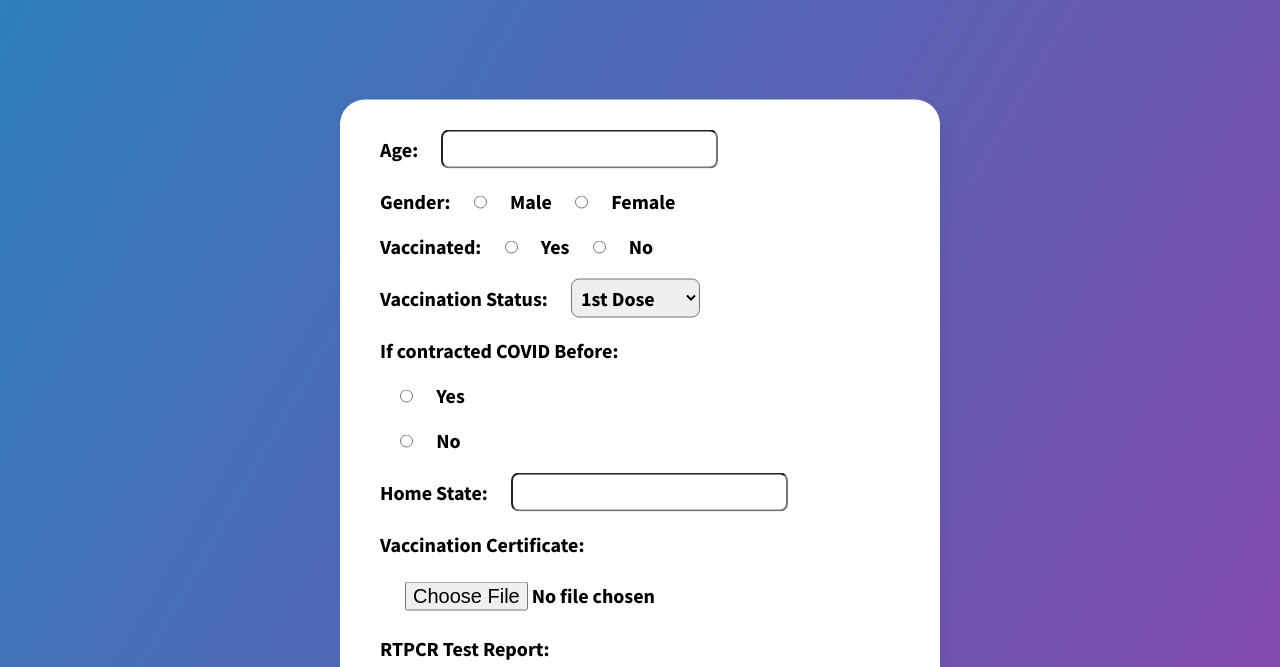
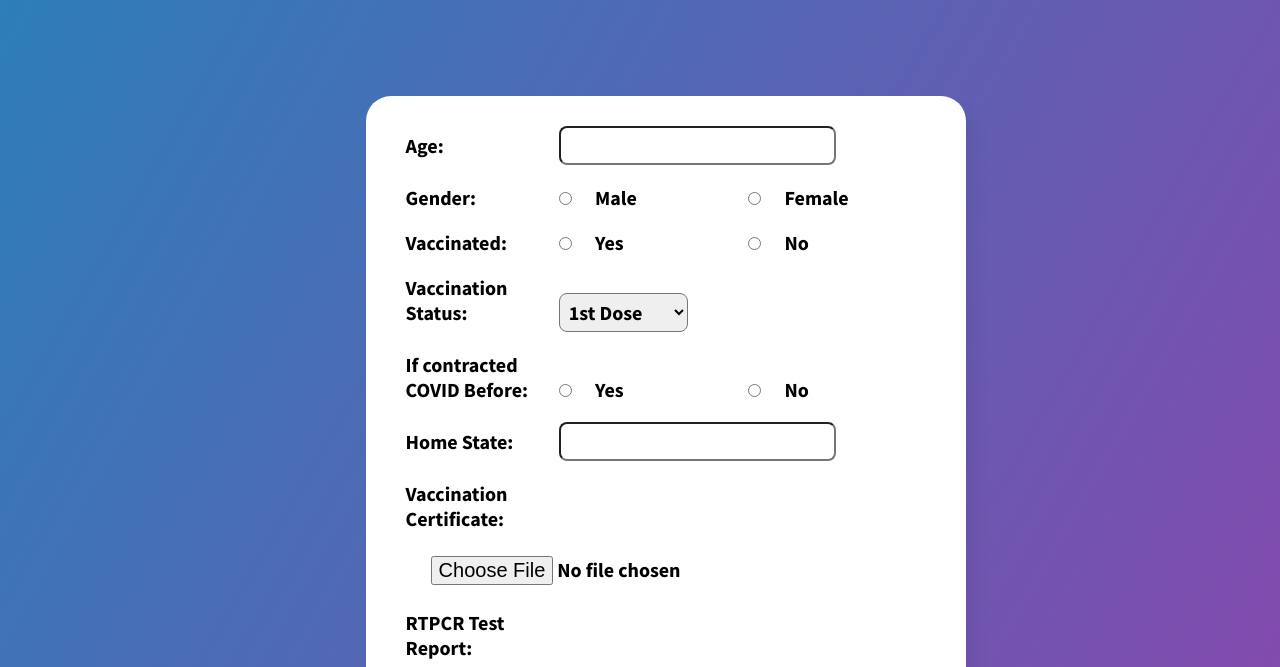
Before and after one commit to KeeganC09/JavaScript-Mini-Project, a plain HTML site: page Frontend/index.html in a window 1280 px wide. Both pictures are taken after a click on the button "Next". Shown: the part 133-800 px from the top of the page. Drawn offline with nearby package versions, Linux system fonts and the light colour scheme.

Commit message:
Frontend Changes

```diff
--- a/Frontend/assets/style.css
+++ b/Frontend/assets/style.css
@@ -18,6 +18,8 @@ form input, form select{
 
 form label{
     font-size: 20px;
+    display: inline-block;
+    width: 130px;
 }
 
 #part1{
@@ -40,8 +42,8 @@ form label{
 #part2{
 
     position: absolute;
-    top: 77%;
-    left: 50%;
+    top: 75.5%;
+    left: 52%;
     transform: translate(-50%, -50%);
     width: 600px;
     background: white;
--- a/Frontend/index.html
+++ b/Frontend/index.html
@@ -84,19 +84,17 @@
             <label for="YES">Yes</label>
             <input type="radio" id="NO" name="VACCINATED" value="NO">
             <label for="NO">No</label><br><br>
-            <label>Vaccination Status:</label>
-            <label for="DOSE"></label>
+            <label for="DOSE">Vaccination Status:</label>
             <select style="font-family:Source Sans Pro" name="DOSE" id="DOSE">
                 <optgroup style="font-family: 'Source Sans Pro'">
                     <option value="1st DOSE">1st Dose</option>
                     <option value="2nd DOSE">2nd Dose</option>
                 </optgroup>
-
             </select>
             <br><br>
-            <label>If contracted COVID Before:</label><br><br>
+            <label>If contracted COVID Before:</label>
             <input type="radio" id="cov" name="covid" value="YES">
-            <label for="cov">Yes</label><br><br>
+            <label for="cov">Yes</label>
             <input type="radio" id="cov1" name="covid" value="NO">
             <label for="cov1">No</label><br><br>
             <label for="home_state">Home State:</label>
@@ -107,7 +105,7 @@
             <label>RTPCR Test Report:</label><br>
             <p></p>
             <input style="font-family:Source Sans Pro" type="file" id="myFile" name="filename">
-            <br><br><br><br>
+            <br><br><br>
             <button id="previous" type="PREVIOUS" form="form2" value="PREVIOUS">Previous</button>
             <br><br>
             <button id="submit" type="SUBMIT" form="form2" value="SUBMIT" onclick="addData()">Submit</button>
```
